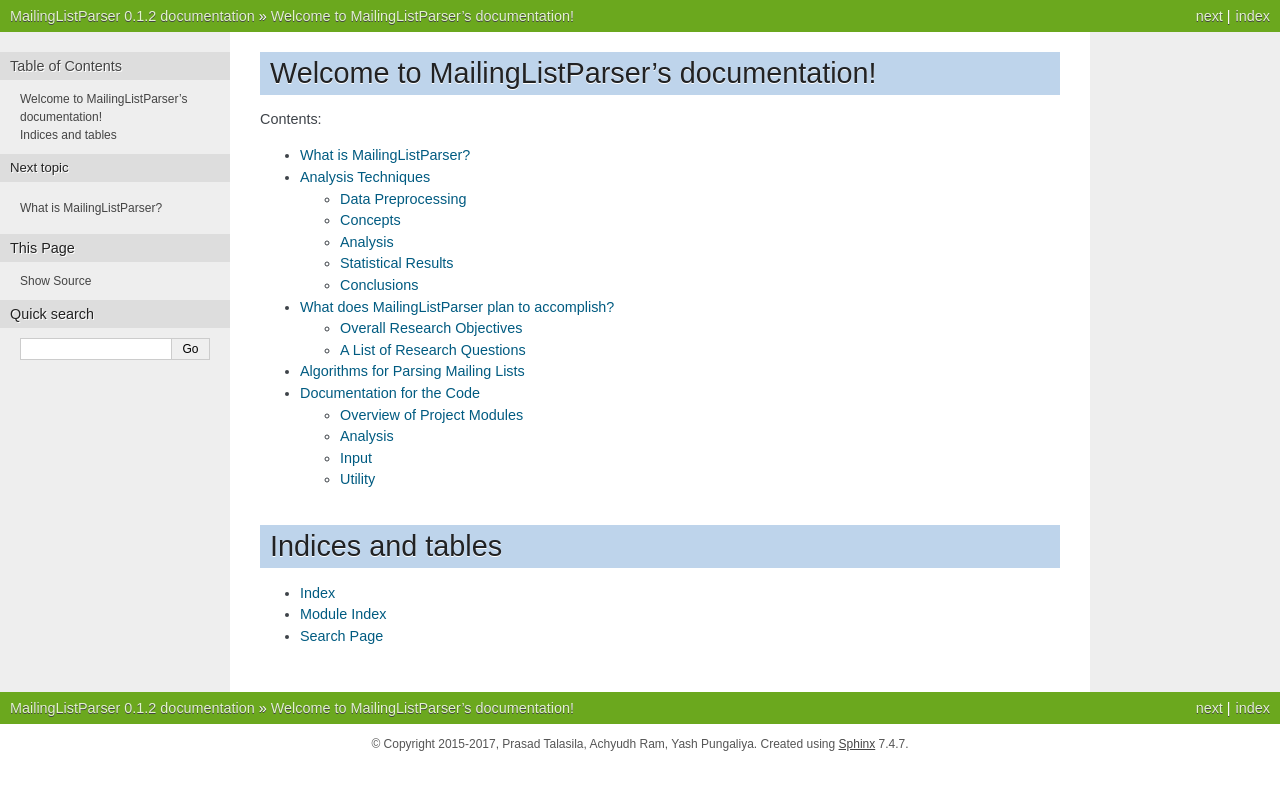
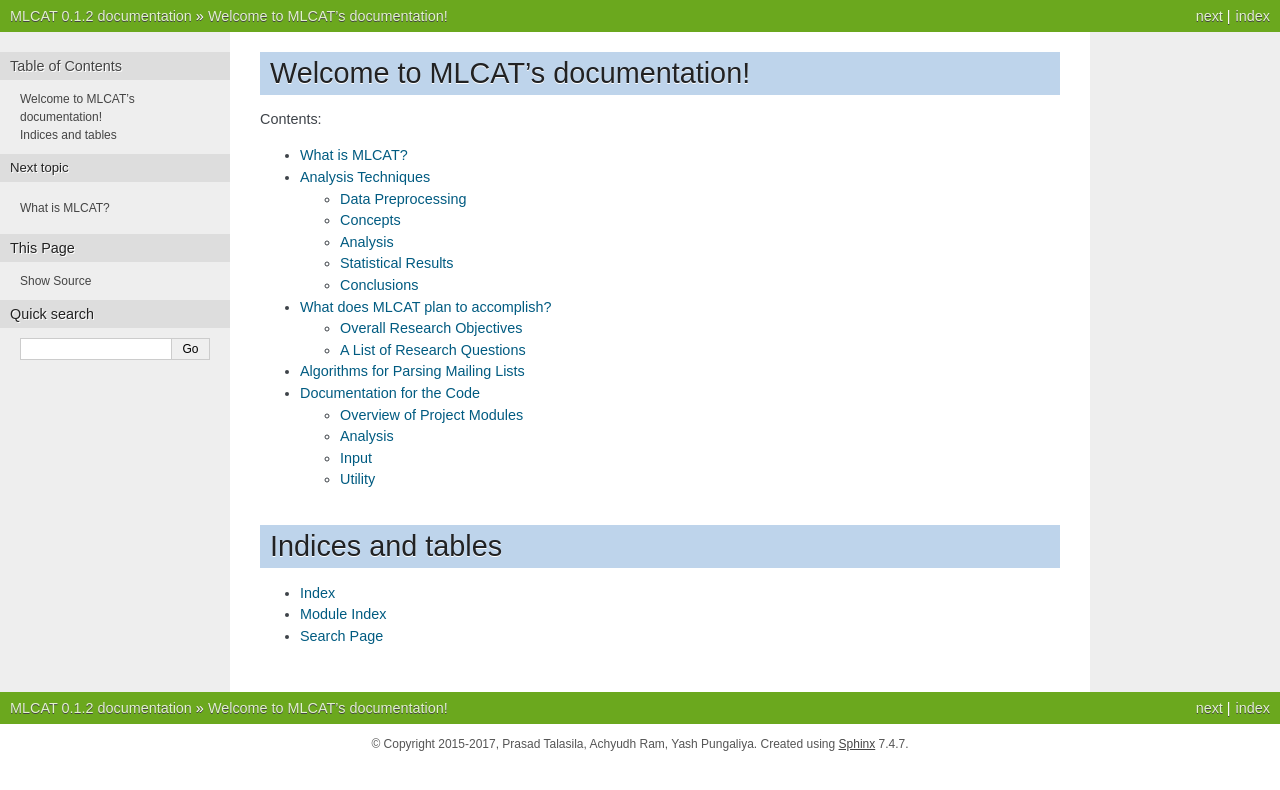
Before and after one commit to dev-cap/MLCAT, a Sphinx documentation site: the page built from docs/index.rst, in a window 1280 px wide. Shown: the top 790 px of the page. Built offline with Sphinx 7.4.7, drawn with Linux system fonts in a browser that asks for light colours.

Commit message:
Replaces MailingListParser name with MLCAT in docs/ (#117)

```diff
--- a/docs/analysis_techniques.rst
+++ b/docs/analysis_techniques.rst
@@ -1,7 +1,7 @@
 Analysis Techniques
 ===================
 
-This section consists of different analysis procedures that are used by MailingListParser for examining the author interactions from different mailing list threads or mails of the same thread.
+This section consists of different analysis procedures that are used by MLCAT for examining the author interactions from different mailing list threads or mails of the same thread.
 
 ==================
 Data Preprocessing
--- a/docs/conf.py
+++ b/docs/conf.py
@@ -1,6 +1,6 @@
 # -*- coding: utf-8 -*-
 #
-# MailingListParser documentation build configuration file, created by
+# MLCAT documentation build configuration file, created by
 # sphinx-quickstart on Mon Aug 21 18:37:43 2017.
 #
 # This file is execfile()d with the current directory set to its
@@ -52,7 +52,7 @@
 master_doc = 'index'
 
 # General information about the project.
-project = u'MailingListParser'
+project = u'MLCAT'
 copyright = u'2015-2017, Prasad Talasila, Achyudh Ram, Yash Pungaliya'
 author = u'Prasad Talasila, Achyudh Ram, Yash Pungaliya'
 
@@ -106,7 +106,7 @@
 # -- Options for HTMLHelp output ------------------------------------------
 
 # Output file base name for HTML help builder.
-htmlhelp_basename = 'MailingListParserdoc'
+htmlhelp_basename = 'MLCATdoc'
 
 
 # -- Options for LaTeX output ---------------------------------------------
@@ -133,7 +133,7 @@
 # (source start file, target name, title,
 #  author, documentclass [howto, manual, or own class]).
 latex_documents = [
-    (master_doc, 'MailingListParser.tex', 'MailingListParser Documentation',
+    (master_doc, 'MLCAT.tex', 'MLCAT Documentation',
      'Prasadd Talasila, Achyudh Ram', 'manual'),
 ]
 
@@ -143,7 +143,7 @@
 # One entry per manual page. List of tuples
 # (source start file, name, description, authors, manual section).
 man_pages = [
-    (master_doc, 'mailinglistparser', u'MailingListParser Documentation',
+    (master_doc, 'MLCAT', u'MLCAT Documentation',
      [author], 1)
 ]
 
@@ -154,7 +154,7 @@
 # (source start file, target name, title, author,
 #  dir menu entry, description, category)
 texinfo_documents = [
-    (master_doc, 'MailingListParser', u'MailingListParser Documentation',
-     author, 'MailingListParser', 'One line description of project.',
+    (master_doc, 'MLCAT', u'MLCAT Documentation',
+     author, 'MLCAT', 'One line description of project.',
      'Miscellaneous'),
 ]
--- a/docs/index.rst
+++ b/docs/index.rst
@@ -1,9 +1,9 @@
-.. MailingListParser documentation master file, created by
+.. MLCAT documentation master file, created by
    sphinx-quickstart on Mon Aug 21 17:52:32 2017.
    You can adapt this file completely to your liking, but it should at least
    contain the root `toctree` directive.
 
-Welcome to MailingListParser's documentation!
+Welcome to MLCAT's documentation!
 =============================================
 
 .. toctree::
--- a/docs/introduction.rst
+++ b/docs/introduction.rst
@@ -1,6 +1,6 @@
-What is MailingListParser?
+What is MLCAT?
 ==========================
-Welcome to the MailingListParser project! The main objective of this project is to develop a mailing list parser to extract information from a mailing list such as senders,receivers, time stamps etc and then use this to construct an organizational (or communication) structure like conversation thread hypergraphs for further analysis. We utilize social network analysis techniques to examine the relationships between authors on common mailing lists like LKML, Sakai, Apache etc. Study of these interactions on different levels helps us in deriving the local and global communication patterns between users on different threads.
+Welcome to the Mailing List Community Analysis Tool! The main objective of this project is to develop a mailing list parser to extract information from a mailing list such as senders,receivers, time stamps etc and then use this to construct an organizational (or communication) structure like conversation thread hypergraphs for further analysis. We utilize social network analysis techniques to examine the relationships between authors on common mailing lists like LKML, Sakai, Apache etc. Study of these interactions on different levels helps us in deriving the local and global communication patterns between users on different threads.
 
 .. image:: _static/intro_1.png
     :align: center
--- a/docs/project_goals.rst
+++ b/docs/project_goals.rst
@@ -1,4 +1,4 @@
-What does MailingListParser plan to accomplish?
+What does MLCAT plan to accomplish?
 ===============================================
 
 This project aims to cover some of the most prevalent issues and topics in social networking. It can be used to identify the community structure in a mailing list, track the community of experts on channels, form different types of graphs for making predictive models, assign weights based on the activeness or response times for each user amongst various other activities.
```
Also changed, not shown: 1 other file.
